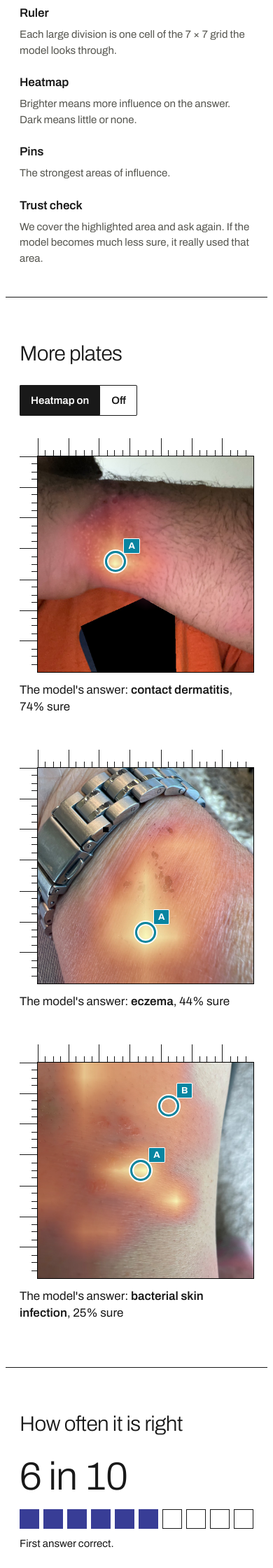
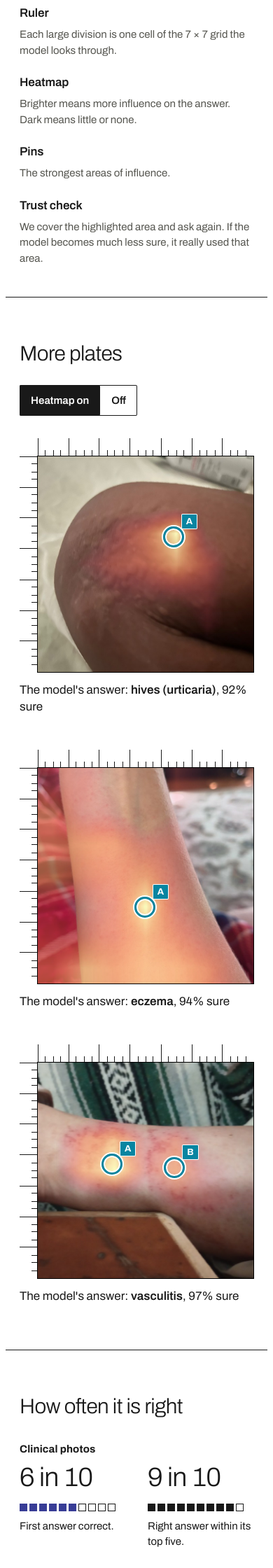
Before and after one commit to toppylawz/humandiseaserecognition, a Django app: page / in a window 390 px wide. Shown: the part 1320-3560 px from the top of the page at 70% size. Run offline with Django 4.2, Linux system fonts and the light colour scheme.

Commit message:
Deploy the retrained classifier and report accuracy for both photo types
The classifier is fine-tuned on leakage-free clinical photos and SCIN
phone photos. On held-out phone photos top-1 rises from 6.5% to 36.9%
and top-5 from 30.0% to 79.9%. Home page plates are regenerated with the
new model on held-out photos, and the accuracy section now gives
separate figures for clinical and phone photos.

```diff
--- a/static/css/dermopsis.css
+++ b/static/css/dermopsis.css
@@ -186,3 +186,9 @@ h3{font-size:22px;font-weight:500;font-stretch:100%;letter-spacing:-0.005em;line
 .trust-more{margin:10px 0 0 38px}
 .trust-more summary{cursor:pointer;color:var(--blue);font-size:15px;text-decoration:underline;text-underline-offset:3px;min-height:32px;display:inline-flex;align-items:center}
 .studio .trust-line>p{color:#FFFFFF}
+.acc-4{grid-template-columns:repeat(4,minmax(0,1fr));max-width:none}
+@media (max-width:1100px){.acc-4{grid-template-columns:repeat(2,minmax(0,1fr))}}
+@media (max-width:900px){.acc-4{grid-template-columns:repeat(2,minmax(0,1fr))!important;gap:32px}}
+.acc-4 .tally{grid-template-columns:repeat(10,18px);gap:5px}
+.acc-4 .tally i{width:18px;height:18px}
+@media (max-width:900px){.acc-4 .big{font-size:38px}.acc-4 .tally{grid-template-columns:repeat(10,11px);gap:3px}.acc-4 .tally i{width:11px;height:11px}}
--- a/templates/index.html
+++ b/templates/index.html
@@ -3,10 +3,10 @@
 {% block title %}Dermopsis: an atlas of what the model sees{% endblock %}
 
 {% block content %}
-{% static 'images/plates/leg.jpg' as leg %}{% static 'images/plates/leg_heat.webp' as leg_heat %}
-{% static 'images/plates/wrist.jpg' as wrist %}{% static 'images/plates/wrist_heat.webp' as wrist_heat %}
-{% static 'images/plates/watch.jpg' as watch %}{% static 'images/plates/watch_heat.webp' as watch_heat %}
+{% static 'images/plates/hand.jpg' as hand %}{% static 'images/plates/hand_heat.webp' as hand_heat %}
+{% static 'images/plates/knee.jpg' as knee %}{% static 'images/plates/knee_heat.webp' as knee_heat %}
 {% static 'images/plates/forearm.jpg' as forearm %}{% static 'images/plates/forearm_heat.webp' as forearm_heat %}
+{% static 'images/plates/legs.jpg' as legs %}{% static 'images/plates/legs_heat.webp' as legs_heat %}
 
 <section class="studio" aria-labelledby="h1">
 <div class="wrap hero">
@@ -19,11 +19,11 @@
 </div>
 </div>
 <figure class="plate" style="color: #FFFFFF; margin: 0" data-heat-scope>
-{% include "partials/plate.html" with photo=leg heat=leg_heat alt="Lower leg with a red, bumpy rash" ax="20.1" ay="52.2" bx="76.8" by="63.8" loading="eager" %}
+{% include "partials/plate.html" with photo=hand heat=hand_heat alt="Back of a hand and wrist with a red, raised rash" ax="61.2" ay="61.6" bx="23.7" by="36.2" loading="eager" %}
 <div class="controls">{% include "partials/heat_toggle.html" %}</div>
 <div class="legend" aria-hidden="true" style="color: #E9E9E5"><span>Little influence</span><i></i><span>Most influence</span></div>
 <figcaption style="margin-top: 18px; max-width: 36em">
-<p class="answer"><strong>The model's answer: contact dermatitis, 28% sure.</strong></p>
+<p class="answer"><strong>The model's answer: contact dermatitis, 77% sure.</strong></p>
 <div class="trust-line" style="margin-top: 12px"><p><span class="trust-mark strong" aria-hidden="true">&#10004;</span><span><strong>The model really used the highlighted area.</strong> Covering it made the model much less sure.</span></p></div>
 </figcaption>
 </figure>
@@ -49,16 +49,16 @@
 </div>
 <div class="plates">
 <figure class="plate">
-{% include "partials/plate.html" with photo=wrist heat=wrist_heat alt="Inner wrist with a red, raised rash" ax="36.2" ay="48.7" %}
-<figcaption class="answer" style="margin-top: 14px">The model's answer: <strong>contact dermatitis</strong>, 74% sure</figcaption>
+{% include "partials/plate.html" with photo=knee heat=knee_heat alt="Raised pale welts on a knee" ax="62.9" ay="37.5" %}
+<figcaption class="answer" style="margin-top: 14px">The model's answer: <strong>hives (urticaria)</strong>, 92% sure</figcaption>
 </figure>
 <figure class="plate">
-{% include "partials/plate.html" with photo=watch heat=watch_heat alt="Back of a wrist beside a watch strap, with small dark scabs" ax="50.0" ay="76.3" %}
-<figcaption class="answer" style="margin-top: 14px">The model's answer: <strong>eczema</strong>, 44% sure</figcaption>
+{% include "partials/plate.html" with photo=forearm heat=forearm_heat alt="Forearm with a red, scaly rash" ax="49.6" ay="64.7" %}
+<figcaption class="answer" style="margin-top: 14px">The model's answer: <strong>eczema</strong>, 94% sure</figcaption>
 </figure>
 <figure class="plate">
-{% include "partials/plate.html" with photo=forearm heat=forearm_heat alt="Forearm with small crusted sores" ax="47.8" ay="50.0" bx="60.7" by="20.1" %}
-<figcaption class="answer" style="margin-top: 14px">The model's answer: <strong>bacterial skin infection</strong>, 25% sure</figcaption>
+{% include "partials/plate.html" with photo=legs heat=legs_heat alt="Lower legs with small red-brown spots" ax="34.4" ay="47.3" bx="63.4" by="48.7" %}
+<figcaption class="answer" style="margin-top: 14px">The model's answer: <strong>vasculitis</strong>, 97% sure</figcaption>
 </figure>
 </div>
 </div>
@@ -67,15 +67,29 @@
 <section class="section" id="accuracy" aria-labelledby="acc-h">
 <div class="wrap">
 <div class="section-head"><h2 id="acc-h">How often it is right</h2></div>
-<div class="acc">
+<div class="acc acc-4">
 <div>
+<p class="figno" style="margin: 0 0 10px">Clinical photos</p>
 <p class="big" style="margin: 0">6 in 10</p>
 <div class="tally blue" aria-hidden="true"><i class="on"></i><i class="on"></i><i class="on"></i><i class="on"></i><i class="on"></i><i class="on"></i><i></i><i></i><i></i><i></i></div>
 <p class="small" style="margin: 0">First answer correct.</p>
 </div>
 <div>
+<p class="figno" style="margin: 0 0 10px">&nbsp;</p>
 <p class="big" style="margin: 0">9 in 10</p>
 <div class="tally" aria-hidden="true"><i class="on"></i><i class="on"></i><i class="on"></i><i class="on"></i><i class="on"></i><i class="on"></i><i class="on"></i><i class="on"></i><i class="on"></i><i></i></div>
+<p class="small" style="margin: 0">Right answer within its top five.</p>
+</div>
+<div>
+<p class="figno" style="margin: 0 0 10px">Phone photos</p>
+<p class="big" style="margin: 0">4 in 10</p>
+<div class="tally blue" aria-hidden="true"><i class="on"></i><i class="on"></i><i class="on"></i><i class="on"></i><i></i><i></i><i></i><i></i><i></i><i></i></div>
+<p class="small" style="margin: 0">First answer correct.</p>
+</div>
+<div>
+<p class="figno" style="margin: 0 0 10px">&nbsp;</p>
+<p class="big" style="margin: 0">8 in 10</p>
+<div class="tally" aria-hidden="true"><i class="on"></i><i class="on"></i><i class="on"></i><i class="on"></i><i class="on"></i><i class="on"></i><i class="on"></i><i class="on"></i><i></i><i></i></div>
 <p class="small" style="margin: 0">Right answer within its top five.</p>
 </div>
 </div>
--- a/templates/privacy.html
+++ b/templates/privacy.html
@@ -33,7 +33,7 @@
 <h2 id="disclaimer-h" style="margin-bottom: 24px">Medical disclaimer</h2>
 <p class="urgent" style="margin: 0 0 28px">Dermopsis is not a medical device and does not diagnose anything.</p>
 <ol>
-<li>Its first answer is right about 6 times in 10. The right condition is in its top five about 9 times in 10.</li>
+<li>On clinical photos its first answer is right about 6 times in 10, and the right condition is in its top five about 9 times in 10. On everyday phone photos the figures are about 4 in 10 and 8 in 10.</li>
 <li>It has not yet been tested separately across skin tones, so it may be less reliable for some.</li>
 <li>It knows 34 conditions and healthy skin. It cannot recognise anything outside them.</li>
 <li>A heatmap shows what influenced the model, not where a disease is.</li>
```
Also changed, not shown: static/images/plates/forearm.jpg, static/images/plates/forearm_heat.webp, static/images/plates/hand.jpg (added), static/images/plates/hand_heat.webp (added), static/images/plates/knee.jpg (added), static/images/plates/knee_heat.webp (added), static/images/plates/leg.jpg (deleted), static/images/plates/leg_heat.webp (deleted), static/images/plates/legs.jpg (added), static/images/plates/legs_heat.webp (added), static/images/plates/watch.jpg (deleted), static/images/plates/watch_heat.webp (deleted), static/images/plates/wrist.jpg (deleted), static/images/plates/wrist_heat.webp (deleted), 1 other file.
